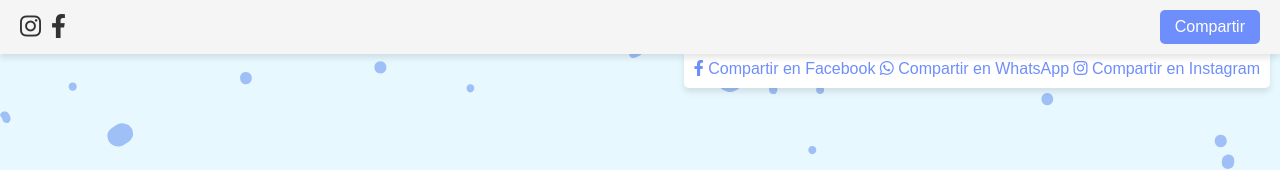
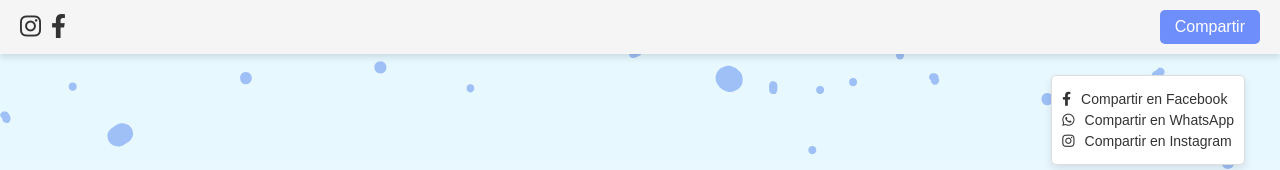
Before and after one commit to Joteponsito/web, a website with bundled scripts: page Form.html in a window 1280 px wide. Both pictures are taken after a click on the button "Compartir". Shown: the top 170 px of the page. Built offline with nearby package versions, Linux system fonts and the light colour scheme.

Commit message:
Update compartir.css

```diff
--- a/compartir.css
+++ b/compartir.css
@@ -70,34 +70,30 @@ body {
 /* Menú de compartir */
 .share-menu {
     display: none;
-    position: fixed;
-    top: 50px;
-    right: 10px;
+    position: absolute;
+    top: 75px; /* Ajusta según el header */
+    right: 35px;
     background-color: white;
-    box-shadow: 0 4px 6px rgba(0, 0, 0, 0.1);
+    border: 1px solid #ddd;
+    border-radius: 5px;
+    box-shadow: 0 4px 8px rgba(0, 0, 0, 0.1);
     padding: 10px;
-    border-radius: 5px;
-}
-
-.share-menu ul {
-    list-style: none;
-    padding: 0;
-    margin: 0;
-}
-
-.share-menu ul li {
-    margin: 10px 0;
+    z-index: 10;
 }
 
 .share-menu a {
-    color: #6e8efb;
+    display: flex;
+    align-items: center;
+    gap: 10px;
     text-decoration: none;
+    color: #333;
+    font-size: 14px;
+    margin: 5px 0;
 }
 
 .share-menu a:hover {
-    text-decoration: underline;
+    color: #6e8efb;
 }
-
 /* Contenedor principal */
 .form-container {
     background-color: #ffffff;
```
